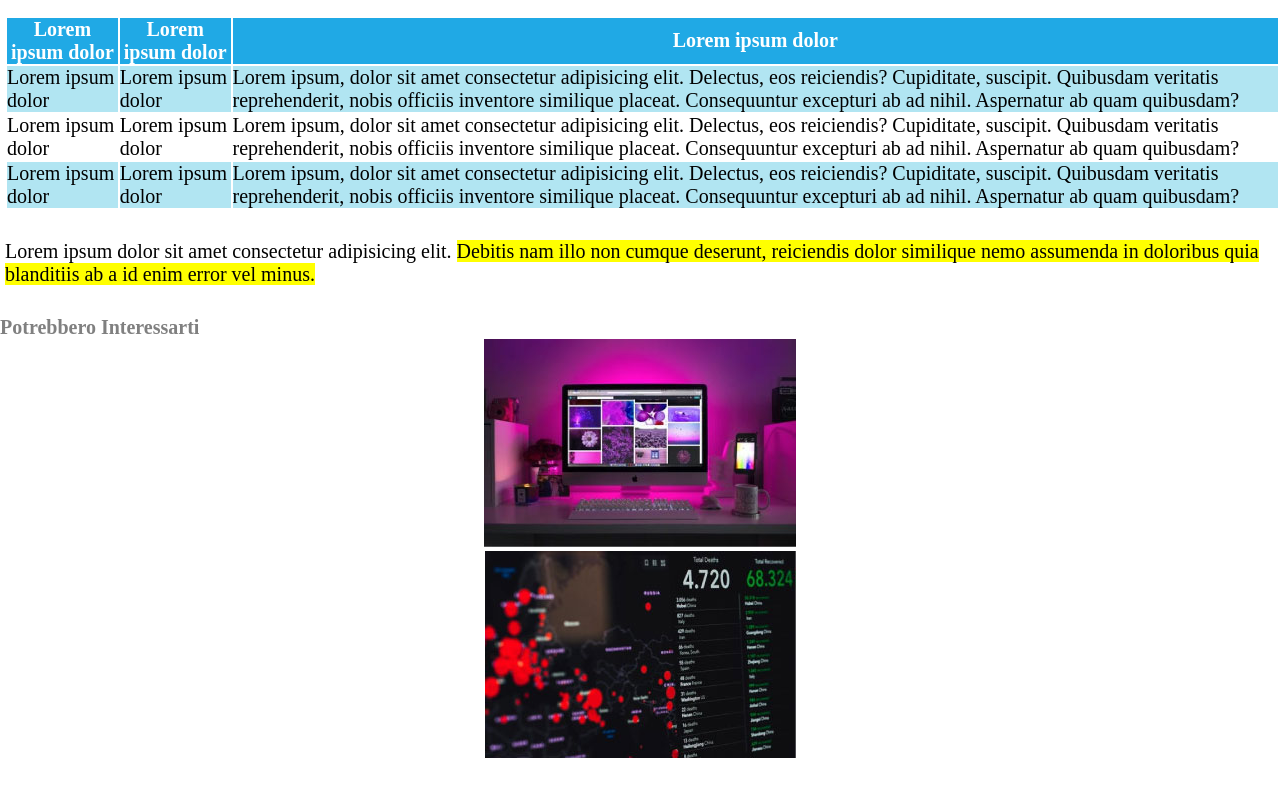
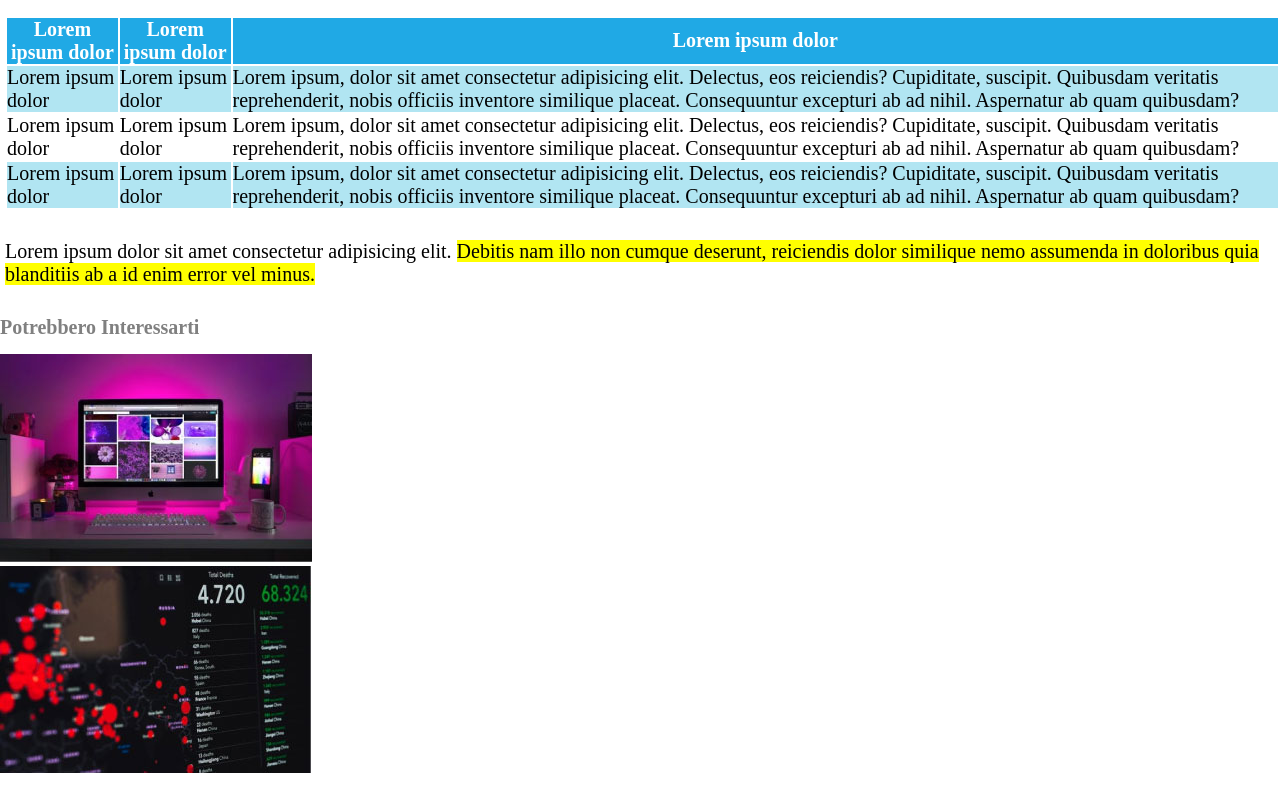
Before and after one commit to ValerioCarbone/html-css-booleaner1, a plain HTML site: page index.html in a window 1280 px wide. Shown: the part 881-1681 px from the top of the page. Drawn offline with Linux system fonts and the light colour scheme.

Commit message:
Esercizio da correggere

```diff
--- a/css/style.css
+++ b/css/style.css
@@ -61,7 +61,8 @@ footer{
 
 .container {
     position: relative;
-    text-align: center;
+    text-align: left;
+    margin-top: 15px;
 
   }
 
@@ -74,6 +75,6 @@ footer{
 
 .container1 {
     position: relative;
-    text-align: center;
+    text-align: left;
 
   }
```
